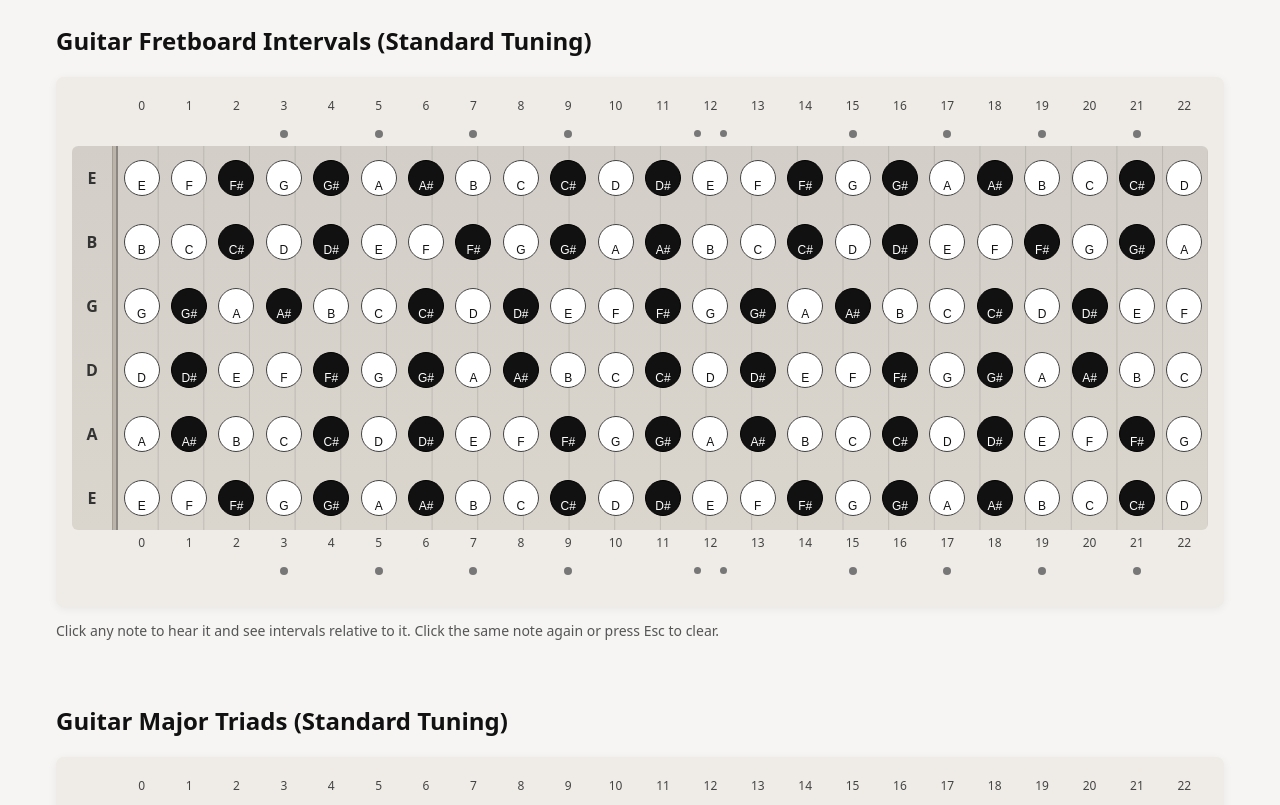
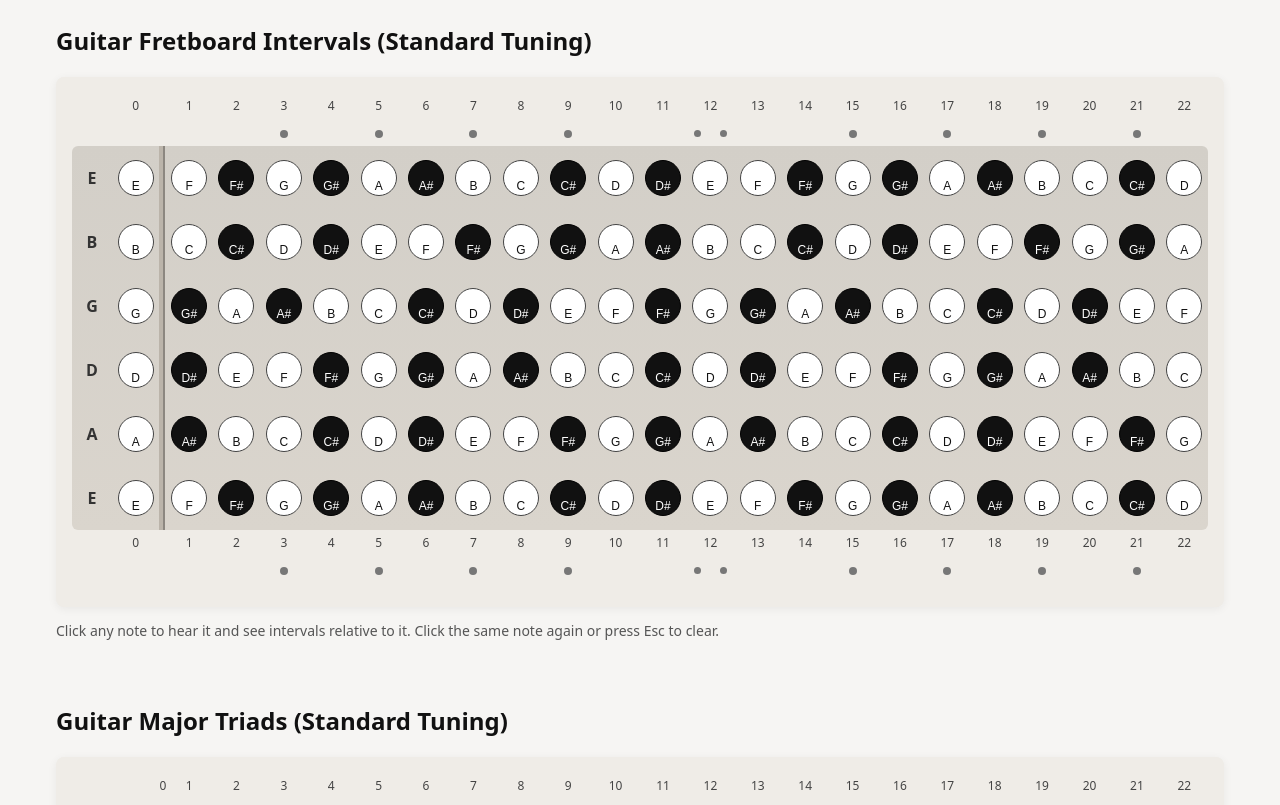
Before and after one commit to Douglasp31/Guitar-Intervals, a plain HTML site: page index.html in a window 1280 px wide. Shown: the top 805 px of the page. Drawn offline with Linux system fonts and the light colour scheme.

Commit message:
Move Nut position to be between Fret 0 and Fret 1

```diff
--- a/script.js
+++ b/script.js
@@ -322,9 +322,11 @@ const GuitarAudio = (function () {
   function renderFretNumbers(targetEl) {
     let html = '';
     html += `<div style="grid-column:1"></div>`; // label spacer
-    html += `<div style="grid-column:2"></div>`; // nut spacer
+    // Nut is at col 3, so no spacer needed here if we place items explicitly
+
     for (let f = 0; f <= FRET_COUNT; f += 1) {
-      const col = 3 + f; // offset by label + nut
+      // Grid: [Label(1)] [Fret0(2)] [Nut(3)] [Fret1(4)] ...
+      const col = f === 0 ? 2 : 3 + f;
       html += `<div style="grid-column:${col}">${f}</div>`;
     }
     targetEl.innerHTML = html;
@@ -336,7 +338,7 @@ const GuitarAudio = (function () {
     let html = '';
     // empty columns are implicit; only place dots where needed
     for (let f = 0; f <= FRET_COUNT; f += 1) {
-      const col = 3 + f; // grid column matching the fret number
+      const col = f === 0 ? 2 : 3 + f;
       if (singleDotFrets.has(f)) {
         html += `<div class="dot" style="grid-column:${col}" aria-hidden="true"></div>`;
       } else if (f === 12) {
--- a/styles.css
+++ b/styles.css
@@ -38,7 +38,7 @@ body {
 
 .fret-numbers {
   display: grid;
-  grid-template-columns: 40px var(--nut-width) repeat(var(--fret-count), 1fr);
+  grid-template-columns: 40px 1fr var(--nut-width) repeat(22, 1fr);
   gap: 0;
   font-size: 12px;
   color: #444;
@@ -48,7 +48,7 @@ body {
 
 .fret-markers {
   display: grid;
-  grid-template-columns: 40px var(--nut-width) repeat(var(--fret-count), 1fr);
+  grid-template-columns: 40px 1fr var(--nut-width) repeat(22, 1fr);
   align-items: center;
   height: 24px;
   pointer-events: none;
@@ -83,8 +83,8 @@ body {
 .fretboard {
   position: relative;
   display: grid;
-  grid-template-columns: 40px var(--nut-width) repeat(var(--fret-count), 1fr);
-  /* left labels + nut + 22 frets */
+  grid-template-columns: 40px 1fr var(--nut-width) repeat(22, 1fr);
+  /* left labels + fret 0 + nut + 22 frets */
   grid-template-rows: repeat(var(--string-count), 64px);
   gap: 0;
   background: linear-gradient(#d3cfc8, #dad5cd);
@@ -100,13 +100,12 @@ body {
   position: absolute;
   top: 0;
   bottom: 0;
-  left: 40px;
-  /* start after string labels */
-  right: 0;
+  grid-column: 4 / -1;
+  /* Start after nut (col 3) */
   background-image:
-    linear-gradient(90deg, rgba(0, 0, 0, 0.12) 0, rgba(0, 0, 0, 0.12) 1px, transparent 1px),
+    linear-gradient(90deg, transparent, transparent calc(100% - 1px), rgba(0, 0, 0, 0.12) calc(100% - 1px), rgba(0, 0, 0, 0.12) 100%),
     linear-gradient(#0000, #0000);
-  background-size: calc(100% / (var(--fret-count) + 1)) 100%, 100% 100%;
+  background-size: calc(100% / 22) 100%, 100% 100%;
   background-position: 0 0;
   pointer-events: none;
 }
@@ -114,7 +113,8 @@ body {
 /* Nut */
 .nut {
   grid-row: 1 / span var(--string-count);
-  grid-column: 2 / 3;
+  grid-column: 3 / 4;
+  /* Nut is now in column 3 */
   background: #bbb4aa;
   box-shadow: inset -2px 0 0 rgba(0, 0, 0, 0.25);
 }
```
